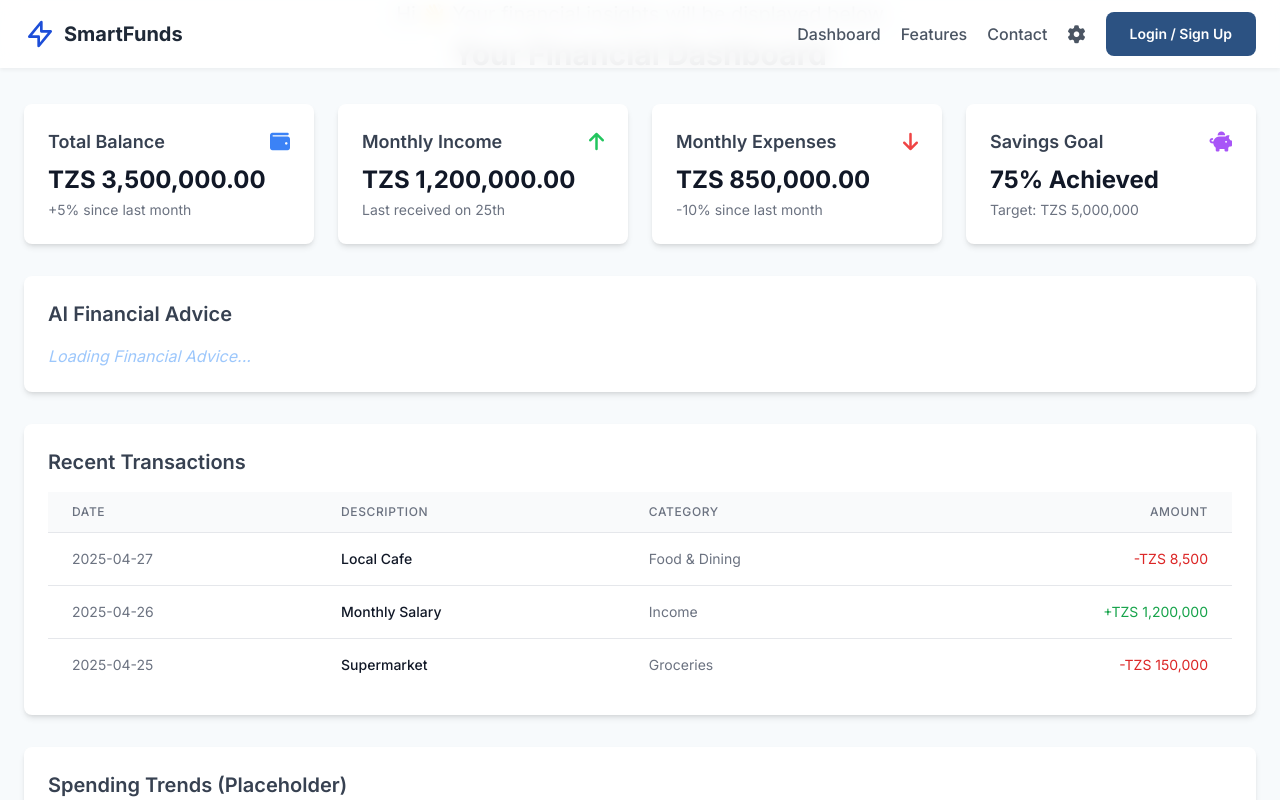
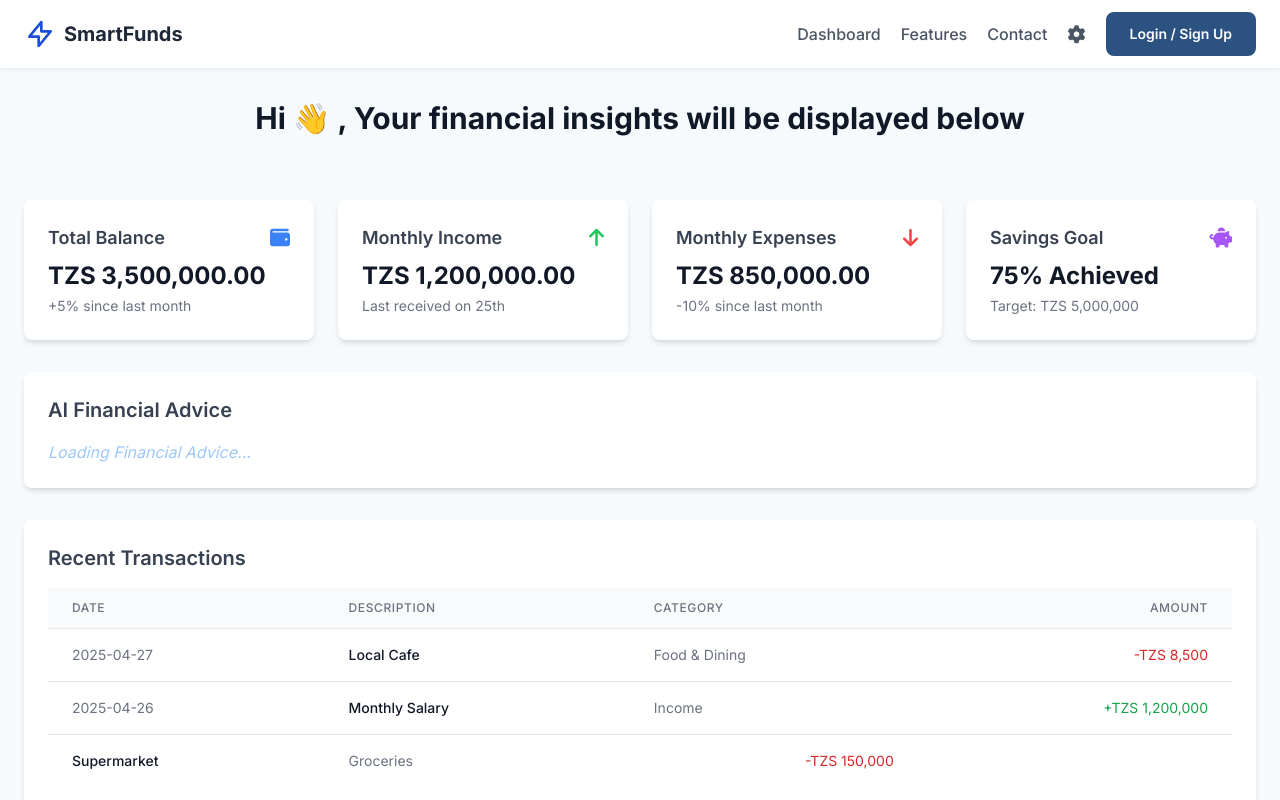
Before and after one commit to Hawasandra1/SmartFunds, a Vue app: page /dashboard in a window 1280 px wide. Shown: the top 800 px of the page. Built offline with nearby package versions, Linux system fonts and the light colour scheme.

Commit message:
Update DashboardView.vue

```diff
--- a/src/views/DashboardView.vue
+++ b/src/views/DashboardView.vue
@@ -29,14 +29,14 @@
 </script>
 
 <template>
-  <div class="container mx-auto py-12 px-6 pt-16 md:pt-0">
-    <div class="text-center mb-8">
-      <h3 class="text-xl text-gray-700 mb-2">Hi 👋 Your financial insights will be displayed below</h3>
-      <h1 class="text-3xl font-bold text-gray-900">Your Financial Dashboard</h1>
+  <div class="container mx-auto py-12 px-6 pt-32 md:pt-0">
+
+    <div class="text-center mb-16 dashboard-header-spacing">
+      <h3 class="text-3xl font-bold text-gray-900">Hi 👋 , Your financial insights will be displayed below</h3>
     </div>
 
 
-    <div class="grid grid-cols-1 md:grid-cols-2 lg:grid-cols-4 gap-6 mb-8">
+    <div class="grid grid-cols-1 md:grid-cols-2 lg:grid-cols-4 gap-6 mb-8 mt-4">
       <div class="bg-white p-6 rounded-lg shadow-md">
         <div class="flex items-center justify-between mb-2">
           <h3 class="text-lg font-semibold text-gray-700">Total Balance</h3>
@@ -132,9 +132,6 @@
               </td>
             </tr>
              <tr>
-              <td class="px-6 py-4 whitespace-nowrap text-sm text-gray-500">
-                2025-04-25
-              </td>
               <td class="px-6 py-4 whitespace-nowrap text-sm font-medium text-gray-900">
                 Supermarket
               </td>
@@ -178,4 +175,11 @@
 .ai-advice-placeholder {
   animation: pulse 1.5s cubic-bezier(0.4, 0, 0.6, 1) infinite;
 }
+
+/* Add a CSS rule to target the greeting/heading div and add top margin */
+/* This rule might be in your global CSS file if not here */
+.dashboard-header-spacing {
+  /* Keep or adjust this margin-top as needed */
+  margin-top: 100px; /* Example value */
+}
 </style>
```
